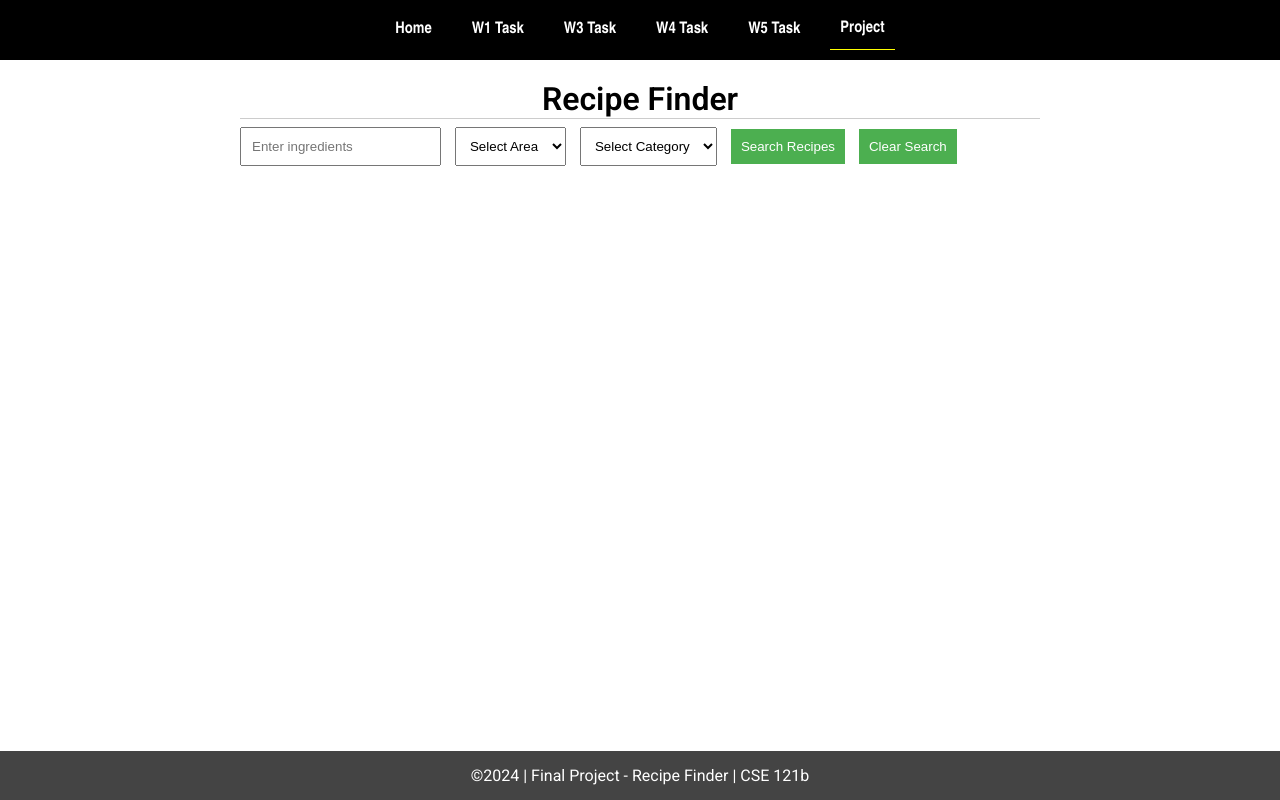
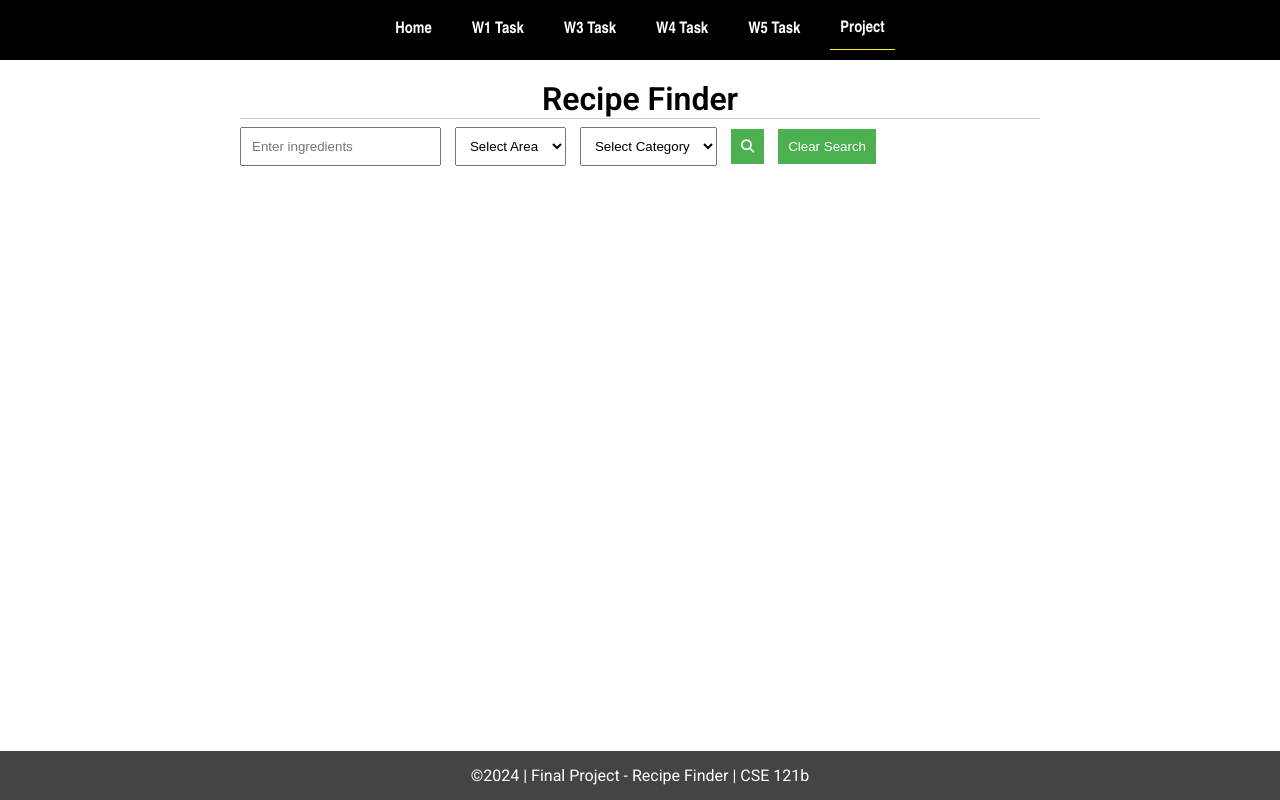
Before and after one commit to DMoncayo999/cse121b, a plain HTML site: page project.html in a window 1280 px wide. Drawn offline with Linux system fonts and the light colour scheme.

Commit message:
add search button fontawesome

```diff
--- a/project.html
+++ b/project.html
@@ -9,6 +9,7 @@
   <link rel="preconnect" href="https://fonts.gstatic.com" crossorigin>
   <link href="https://fonts.googleapis.com/css2?family=Roboto:wght@400;600&display=swap"
     rel="stylesheet">
+  <link rel="stylesheet" href="https://site-assets.fontawesome.com/releases/v6.5.1/css/all.css">
   <link rel="stylesheet" href="styles/project.css">
 </head>
 
@@ -44,7 +45,7 @@
                 <option value="Dessert">Dessert</option>
                 <option value="Miscellaneous">Miscellaneous</option>
             </select>
-            <button id="searchBtn">Search Recipes</button>
+            <button id="searchBtn"><i class="fa fa-search"></i></button>
             <button id="clearBtn">Clear Search</button>
         </div>
         <div id="recipeList" class="recipe-list"></div>
```
